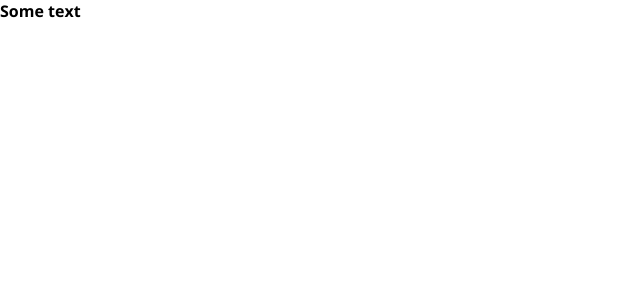
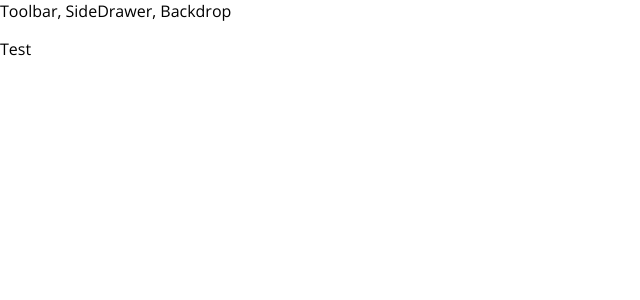
Before and after one commit to anatel/burger-builder, a React app: page / in a window 1280 px wide. Shown: the top 300 px of the page, without its empty margins (0-640 px from the left). Built offline with nearby package versions, Linux system fonts and the light colour scheme.

Commit message:
Create Layout component base

```diff
--- a/public/index.html
+++ b/public/index.html
@@ -19,7 +19,7 @@
       work correctly both with client-side routing and a non-root public URL.
       Learn how to configure a non-root public URL by running `npm run build`.
     -->
-    <title>React App</title>
+    <title>Burger Builder</title>
   </head>
   <body>
     <noscript>
--- a/src/App.js
+++ b/src/App.js
@@ -1,10 +1,13 @@
 import React, { Component } from 'react';
+import Layout from '../src/components/Layout/Layout';
 
 class App extends Component {
   render() {
     return (
       <div>
-        Some text
+        <Layout>
+          <p>Test</p>
+        </Layout>
       </div>
     );
   }
--- /dev/null
+++ b/src/components/Layout/Layout.js
@@ -0,0 +1,12 @@
+import React, {Fragment} from 'react';
+
+const layout = (props) => (
+  <Fragment>
+    <div>Toolbar, SideDrawer, Backdrop</div>
+    <main>
+      {props.children}
+    </main>
+  </Fragment>
+)
+
+export default layout;
--- a/src/fonts/fonts.less
+++ b/src/fonts.less
@@ -1,11 +1,11 @@
 @font-face {
   font-family: 'Open Sans';
-  src: url(./OpenSans-Regular.ttf);
+  src: url(./assets/fonts/OpenSans-Regular.ttf);
   font-weight: normal;
 }
 
 @font-face {
   font-family: 'Open Sans';
-  src: url(./OpenSans-Bold.ttf);
+  src: url(./assets/fonts/OpenSans-Bold.ttf);
   font-weight: bold;
 }
--- a/src/index.less
+++ b/src/index.less
@@ -1,10 +1,9 @@
-@import "fonts/fonts";
+@import "fonts";
 
 body {
   margin: 0;
   padding: 0;
-  font-family: 'Open Sans';
-  font-weight: bold;
+  font-family: 'Open Sans', sans-serif;
   -webkit-font-smoothing: antialiased;
   -moz-osx-font-smoothing: grayscale;
 }
```
Also changed, not shown: src/assets/fonts/OpenSans-Bold.ttf (renamed from src/fonts/OpenSans-Bold.ttf), src/assets/fonts/OpenSans-Regular.ttf (renamed from src/fonts/OpenSans-Regular.ttf).
